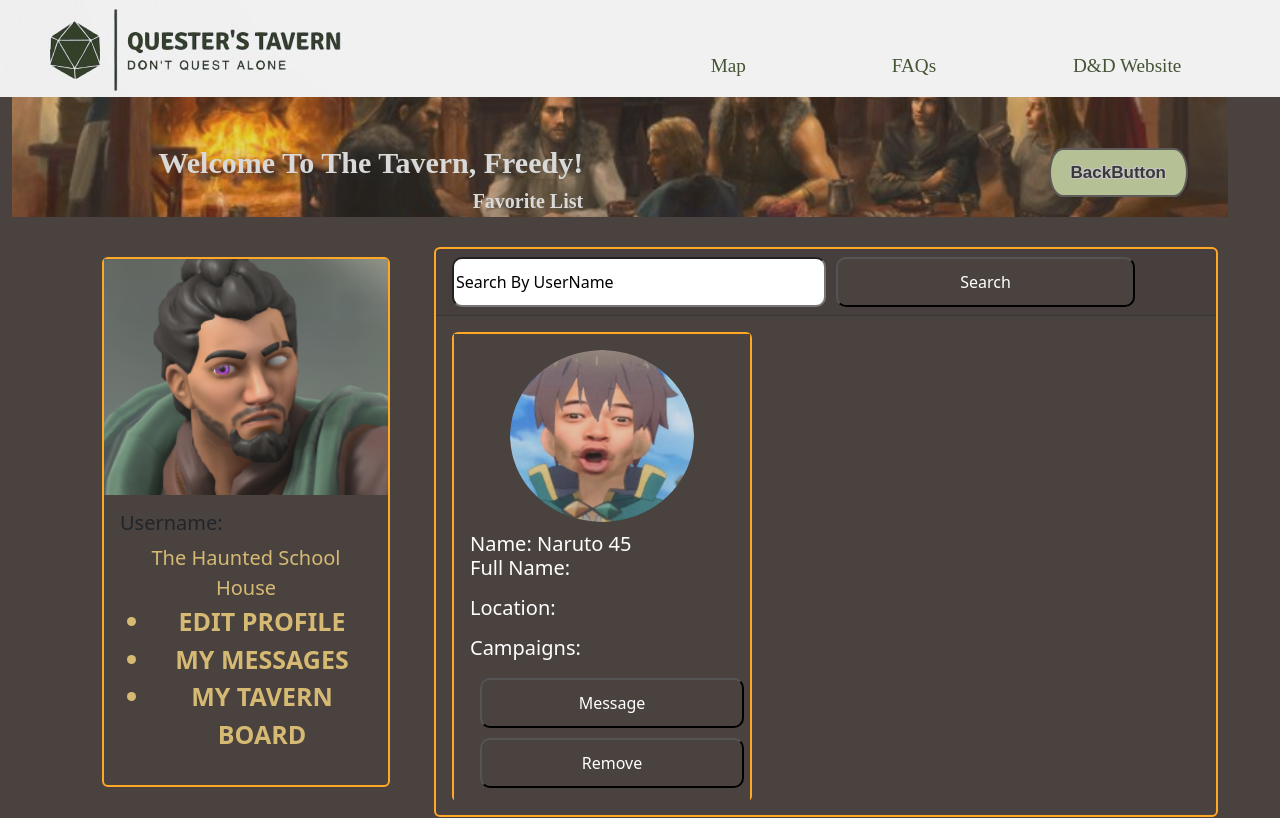
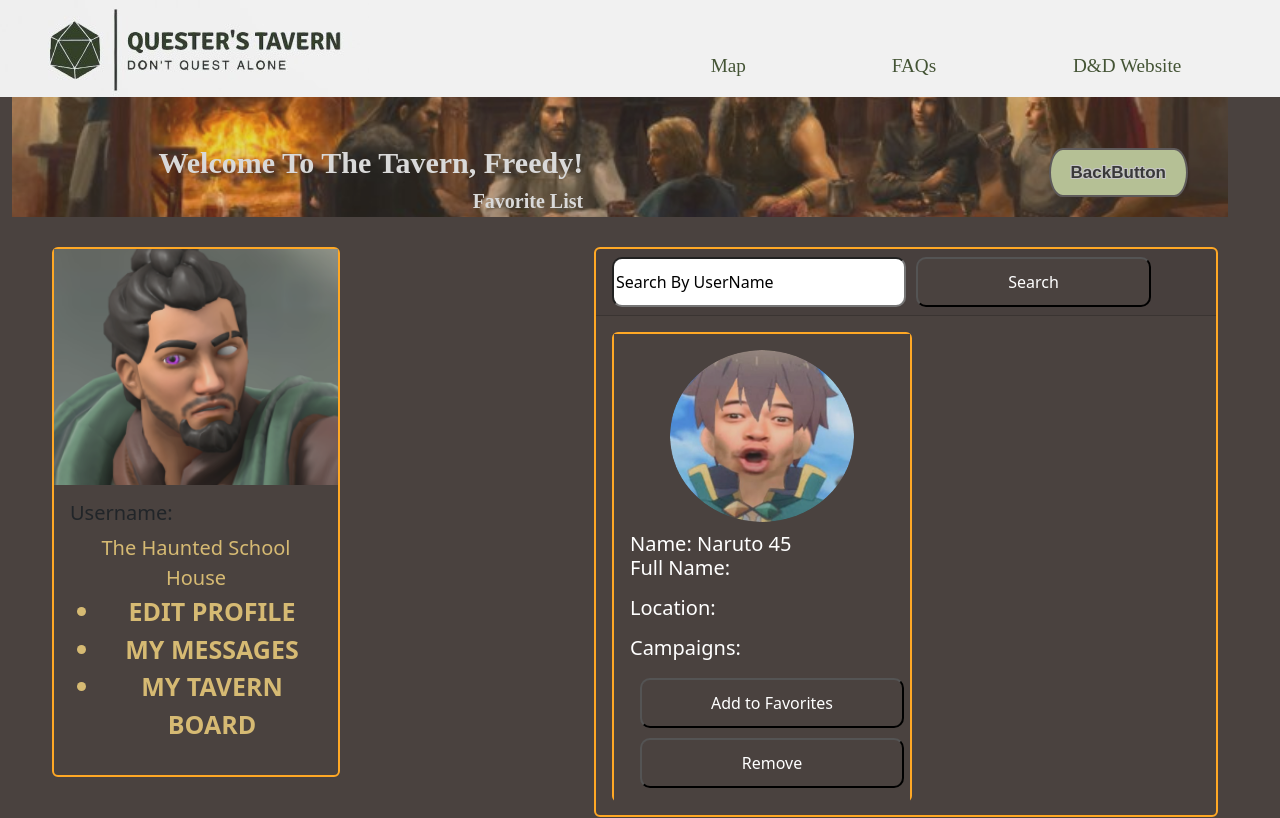
Before and after one commit to MJGowan/questers.tavern, a React (Create React App) app: page / in a window 1280 px wide. Built offline with nearby package versions, Linux system fonts and the light colour scheme; a web font is replaced by a local one.

Commit message:
widthofcard

```diff
--- a/src/Components/Favorites/FavoritesList.tsx
+++ b/src/Components/Favorites/FavoritesList.tsx
@@ -36,8 +36,8 @@ export default function FavoritesList() {
             style={{
               width: "18rem",
               height: "530px",
-              marginTop: "40px",
-              marginLeft: "90px",
+              marginTop: "30px",
+              marginLeft: "40px",
               backgroundColor: "#4A423F",
               border: "2px solid #FFA825",
             }}
@@ -74,7 +74,7 @@ export default function FavoritesList() {
           <Card
             className='card'
             style={{
-              width: "49rem",
+              width: "39rem",
               height: "570px",
               marginTop: "30px",
               marginRight: "50px",
@@ -135,7 +135,7 @@ export default function FavoritesList() {
                       color: "white",
                     }}
                   >
-                    Message
+                    Add to Favorites
                   </button>
                   <button
                     className='cardButton'
```
